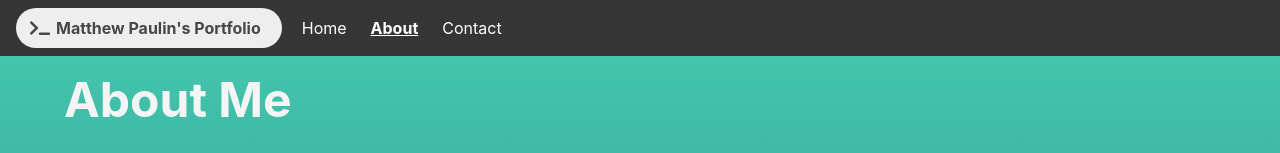
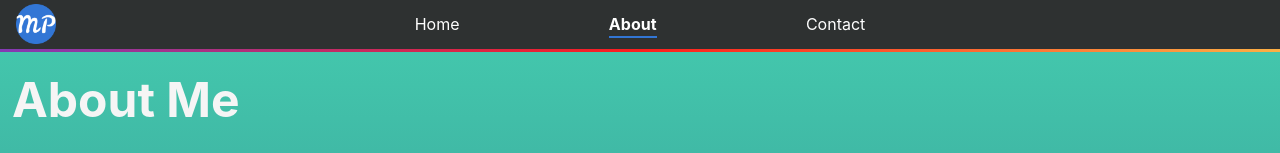
Before and after one commit to matthewpaulin/matthewPaulinDotCom, a Next.js app: page /about in a window 1280 px wide. Shown: the top 153 px of the page. Built offline with nearby package versions, Linux system fonts and the light colour scheme.

Commit message:
new navbar

```diff
--- a/components/Navbar.js
+++ b/components/Navbar.js
@@ -1,75 +1,140 @@
 import { useState } from "react";
 import Link from "next/link";
 import { useRouter } from "next/router";
-import { FontAwesomeIcon } from "@fortawesome/react-fontawesome";
-import { faTerminal } from "@fortawesome/free-solid-svg-icons";
+import { motion } from "framer-motion";
+import { navIconVariants, navMenuVariants, navLinkVariants } from "../variants";
 export default function Navbar() {
   const [isActive, setisActive] = useState(false);
   const router = useRouter();
   return (
     <nav
-      className="navbar is-fixed-top is-dark"
+      id="navbar"
+      className="px-4"
       role="navigation"
-      aria-label="main navigation">
-      <div className="navbar-brand">
-        <p className="control p-2 pl-4">
+      aria-label="main navigation"
+    >
+      <motion.ul
+        id="dropdown"
+        initial={false}
+        variants={navMenuVariants}
+        animate={isActive ? "opened" : "closed"}
+      >
+        <motion.li
+          variants={navLinkVariants}
+          whileHover={{ scale: 1.5 }}
+          onClick={() => setisActive(false)}
+        >
           <Link href="/">
-            <a className="button is-light is-hovered is-rounded has-text-weight-bold">
-              <span className="icon">
-                <FontAwesomeIcon icon={faTerminal} />
-              </span>
-              <span>Matthew Paulin's Portfolio</span>
-            </a>
+            <span
+              className={`${
+                (router.pathname === "/" &&
+                  "current-page has-text-weight-bold") ||
+                "has-text-weight-light"
+              }`}
+            >
+              Home
+            </span>
           </Link>
-        </p>
-        <a
-          onClick={() => {
-            setisActive(!isActive);
-          }}
-          role="button"
-          className={`navbar-burger burger ${isActive ? "is-active" : ""}`}
-          aria-label="menu"
-          aria-expanded="false"
-          data-target="navbarBasicExample">
-          <span aria-hidden="true"></span>
-          <span aria-hidden="true"></span>
-          <span aria-hidden="true"></span>
-        </a>
-      </div>
-      <div
-        id="navMenuColordark"
-        className={`navbar-menu ${
-          isActive ? "is-active" : ""
-        } has-text-centered`}>
-        <div className="navbar-start">
+        </motion.li>
+        <motion.li
+          variants={navLinkVariants}
+          whileHover={{ scale: 1.5 }}
+          onClick={() => setisActive(false)}
+        >
+          <Link href="/about">
+            <span
+              className={`${
+                (router.pathname === "/about" &&
+                  "current-page has-text-weight-bold") ||
+                "has-text-weight-light"
+              }`}
+            >
+              About
+            </span>
+          </Link>
+        </motion.li>
+        <motion.li
+          variants={navLinkVariants}
+          whileHover={{ scale: 1.5 }}
+          onClick={() => setisActive(false)}
+        >
+          <Link href="/contact">
+            <span
+              className={`${
+                (router.pathname === "/contact" &&
+                  "current-page has-text-weight-bold") ||
+                "has-text-weight-light"
+              }`}
+            >
+              Contact
+            </span>
+          </Link>
+        </motion.li>
+      </motion.ul>
+      <div id="main-nav">
+        <Link href="/">
+          <img src="/icon-big.png" />
+        </Link>
+        <div className="navbar-links">
           <Link href="/">
-            <a
-              href="/"
-              className={`navbar-item ${
-                router.pathname === "/" && "current-page has-text-weight-bold"
-              }`}>
+            <span
+              className={`nav-link ${
+                (router.pathname === "/" &&
+                  "current-page has-text-weight-bold") ||
+                "not-current"
+              }`}
+            >
               Home
-            </a>
+            </span>
           </Link>
           <Link href="/about">
-            <a
-              className={`navbar-item ${
-                router.pathname === "/about" &&
-                "current-page has-text-weight-bold"
-              }`}>
+            <span
+              className={`nav-link ${
+                (router.pathname === "/about" &&
+                  "current-page has-text-weight-bold") ||
+                "not-current"
+              }`}
+            >
               About
-            </a>
+            </span>
           </Link>
           <Link href="/contact">
-            <a
-              className={`navbar-item ${
-                router.pathname === "/contact" &&
-                "current-page has-text-weight-bold"
-              }`}>
+            <span
+              className={`nav-link ${
+                (router.pathname === "/contact" &&
+                  "current-page has-text-weight-bold") ||
+                "not-current"
+              }`}
+            >
               Contact
-            </a>
+            </span>
           </Link>
         </div>
+        <motion.div
+          variants={navIconVariants}
+          animate={isActive ? "opened" : "closed"}
+          whileHover={{ scale: 2 }}
+          onClick={() => setisActive(!isActive)}
+          className={`burger ${isActive ? "is-active" : ""}`}
+          style={{
+            display: "flex",
+            flexDirection: "column",
+            justifyContent: "center",
+          }}
+        >
+          <svg
+            width="24"
+            height="24"
+            viewBox="0 0 24 24"
+            fill="none"
+            xmlns="http://www.w3.org/2000/svg"
+          >
+            <path
+              d="M12 4C11.4477 4 11 4.44772 11 5V11H5C4.44772 11 4 11.4477 4 12C4 12.5523 4.44772 13 5 13H11V19C11 19.5523 11.4477 20 12 20C12.5523 20 13 19.5523 13 19V13H19C19.5523 13 20 12.5523 20 12C20 11.4477 19.5523 11 19 11H13V5C13 4.44772 12.5523 4 12 4Z"
+              fill="#fff"
+            />
+          </svg>
+        </motion.div>
       </div>
     </nav>
   );
--- a/pages/about.js
+++ b/pages/about.js
@@ -19,7 +19,7 @@ export default function About({ about, languages, web, databases, other }) {
     setEducationExpanded(!educationExpanded);
   return (
     <Main>
-      <div className="container mt-3 mb-5" id="about-page">
+      <div className="container m-3 mb-5" id="about-page">
         {about && (
           <>
             <div id="about" className="has-text-justified">
--- a/styles/globals.scss
+++ b/styles/globals.scss
@@ -93,9 +93,6 @@ $pathLengths: 755, 507, 315, 315, 478, 516, 639, 450, 507, 423, 240, 240, 423;
   border-radius: 50%;
   opacity: 0;
   animation: fadein 0.5s ease forwards 2.45s, glowing 1300ms infinite;
-}
-.current-page {
-  text-decoration: underline;
 }
 .project-thumb {
   border: grey solid 0.1em;
@@ -337,3 +334,126 @@ section#projects {
 button.is-outlined {
   border-width: 0.2rem;
 }
+
+#navbar {
+  z-index: 1000;
+  background: #2e3131;
+  position: fixed;
+  top: 0;
+  height: 3.25rem;
+  width: 100%;
+  padding-bottom: 0.2rem;
+  &::after {
+    content: "";
+    position: absolute;
+    bottom: 0;
+    left: 0;
+    width: 100%;
+    height: 0.2rem;
+    background: rgb(131, 58, 180);
+    background: linear-gradient(
+      90deg,
+      rgba(131, 58, 180, 1) 0%,
+      rgba(253, 29, 29, 1) 50%,
+      rgba(252, 176, 69, 1) 100%
+    );
+  }
+  #dropdown {
+    z-index: 2000;
+    background-color: $primary;
+    height: 50vh;
+    width: 100vw;
+    position: fixed;
+    top: 0;
+    left: 0;
+    display: flex;
+    flex-direction: column;
+    justify-content: center;
+    align-items: center;
+    color: white;
+    font-size: 2rem;
+    li {
+      cursor: pointer;
+    }
+  }
+  #main-nav {
+    width: 100%;
+    height: 100%;
+    display: flex;
+    flex-direction: row;
+    align-items: center;
+    position: relative;
+    .burger {
+      z-index: 9999;
+      visibility: hidden;
+    }
+    .navbar-links {
+      position: absolute;
+      left: 0;
+      right: 0;
+      width: 100%;
+      max-width: 600px;
+      margin: auto;
+      display: flex;
+      flex-direction: row;
+      justify-content: space-around;
+      color: white;
+      visibility: visible;
+      span {
+        cursor: pointer;
+      }
+      span:hover {
+        &:not(.current-page) {
+          color: darken(white, 25%);
+        }
+      }
+      .nav-link {
+        display: block;
+        position: relative;
+        padding: 0.1rem 0;
+      }
+      .nav-link.current-page::after {
+        content: "";
+        position: absolute;
+        bottom: 0;
+        left: 0;
+        width: 100%;
+        height: 0.1rem;
+        background-color: $primary;
+      }
+      .nav-link.not-current::after {
+        content: "";
+        position: absolute;
+        bottom: 0;
+        left: 0;
+        width: 100%;
+        height: 0.1rem;
+        background: rgb(131, 58, 180);
+        opacity: 0;
+        transition: opacity 300ms, transform 300ms;
+        transform: translate3d(-100%, 0, 0);
+      }
+
+      .nav-link.not-current:hover::after,
+      .nav-link.not-current:focus::after {
+        opacity: 1;
+        transform: translate3d(0, 0.1rem, 0);
+        transform: translate3d(0, 0, 0);
+      }
+    }
+
+    @media only screen and (max-width: $navbar-breakpoint) {
+      justify-content: space-between;
+      .burger {
+        visibility: visible;
+      }
+      .navbar-links {
+        visibility: hidden;
+      }
+    }
+  }
+  img {
+    height: 2.5rem;
+    width: auto;
+  }
+}
--- a/variants.js
+++ b/variants.js
@@ -3,3 +3,37 @@ export const defaultVariants = {
   enter: { opacity: 1, x: 0, y: 0 },
   exit: { opacity: 0, x: 0, y: -100 },
 };
+export const navIconVariants = {
+  opened: {
+    rotate: 135,
+    scale: 1.4,
+  },
+  closed: {
+    rotate: 0,
+    scale: 1.4,
+  },
+};
+
+export const navMenuVariants = {
+  opened: {
+    top: 0,
+    transition: {
+      when: "beforeChildren",
+      staggerChildren: 0.2,
+    },
+  },
+  closed: {
+    top: "-50vh",
+  },
+};
+
+export const navLinkVariants = {
+  opened: {
+    opacity: 1,
+    y: 20,
+  },
+  closed: {
+    opacity: 0,
+    y: 0,
+  },
+};
```
Also changed, not shown: public/134216_menu_lines_hamburger_icon.svg (added), public/icon-big.png (added).
